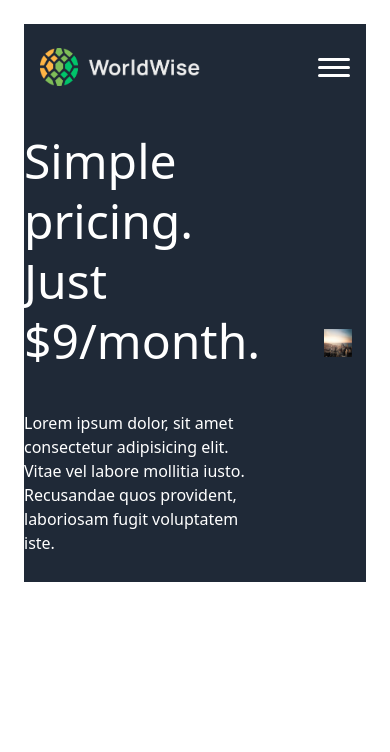
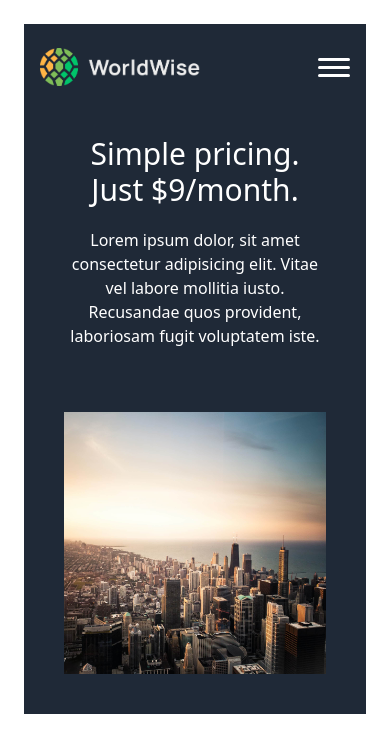
Before and after one commit to negar-karimnejad/The-Atomic-Blog, a React (Vite) app: page /pricing in a window 390 px wide. Shown: the top 752 px of the page. Built offline with nearby package versions, Linux system fonts and the light colour scheme.

Commit message:
responsive product page

```diff
--- a/src/main.jsx
+++ b/src/main.jsx
@@ -8,7 +8,7 @@ import "./index.css";
 ReactDOM.createRoot(document.getElementById("root")).render(
   // <React.StrictMode>
   <BrowserRouter>
-    <div className="w-full p-6 h-[606px]">
+    <div className="w-full p-6 md:h-[606px]">
       <Suspense fallback={<FullpageLoader />}>
         <App />
       </Suspense>
--- a/src/pages/Pricing.jsx
+++ b/src/pages/Pricing.jsx
@@ -4,10 +4,10 @@ function Pricing() {
   return (
     <>
       <Navbar />
-      <div className="pt-20 w-full gap-16 h-full flex items-center justify-center">
+      <div className="pt-28 max-md:pb-10 px-10 w-full gap-16 flex flex-col md:flex-row items-center">
         <div className="flex-1 flex justify-end">
-          <div className="text-white flex flex-col gap-10">
-            <h1 className="text-5xl font-medium leading-[60px]">
+          <div className="text-white max-md:text-center">
+            <h1 className="sm:text-4xl text-3xl font-medium md:leading-[50px] mb-5">
               Simple pricing.
               <br /> Just $9/month.
             </h1>
@@ -18,8 +18,13 @@ function Pricing() {
             </p>
           </div>
         </div>
-        <div className="flex-1 flex">
-          <img loading="lazy" src="/img-2.jpg" alt="" className="w-8/12 h-8/12" />
+        <div className="flex-1 flex max-md:justify-center">
+          <img
+            loading="lazy"
+            src="/img-2.jpg"
+            alt="pricing image"
+            className="lg:w-7/12 lg:h-7/12"
+          />
         </div>
       </div>
     </>
--- a/src/pages/Product.jsx
+++ b/src/pages/Product.jsx
@@ -4,16 +4,16 @@ function Product() {
   return (
     <>
       <Navbar />
-      <div className="pt-20 w-full gap-16 h-full flex items-center justify-center">
+      <div className="pt-28 max-md:pb-10 px-10 w-full gap-16 flex flex-col md:flex-row items-center">
         <div className="flex-1 flex justify-end">
           <img
             loading="lazy"
             src="/img-1.jpg"
             alt=""
-            className="w-8/12 h-8/12"
+            className="lg:w-7/12 lg:h-7/12"
           />
         </div>
-        <div className="flex-1 text-white">
+        <div className="flex-1 text-white max-md:text-center">
           <h1 className="text-5xl font-medium">About WorldWide.</h1>
           <div className="mt-10 flex flex-col gap-5 text-md max-w-md">
             <p>
```
